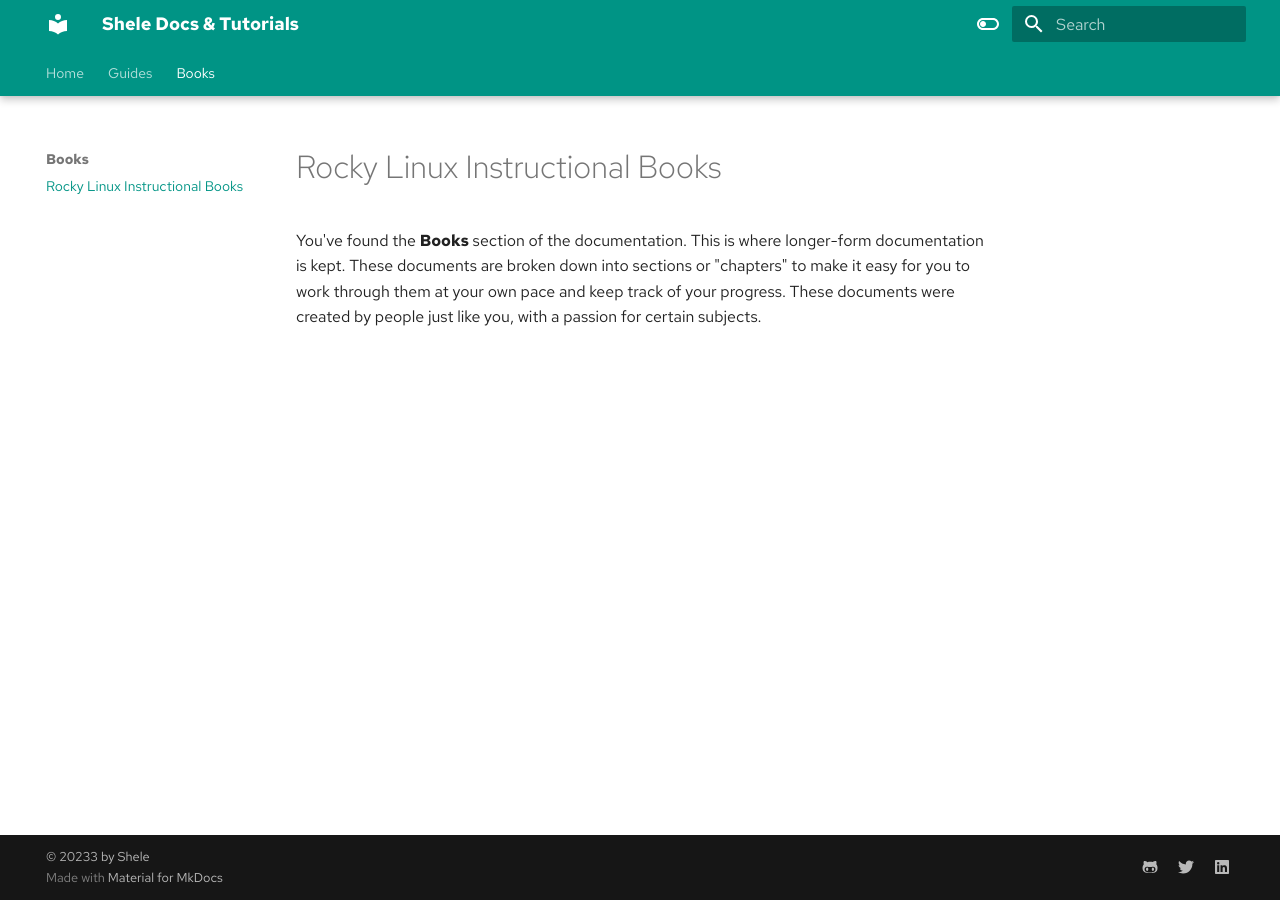
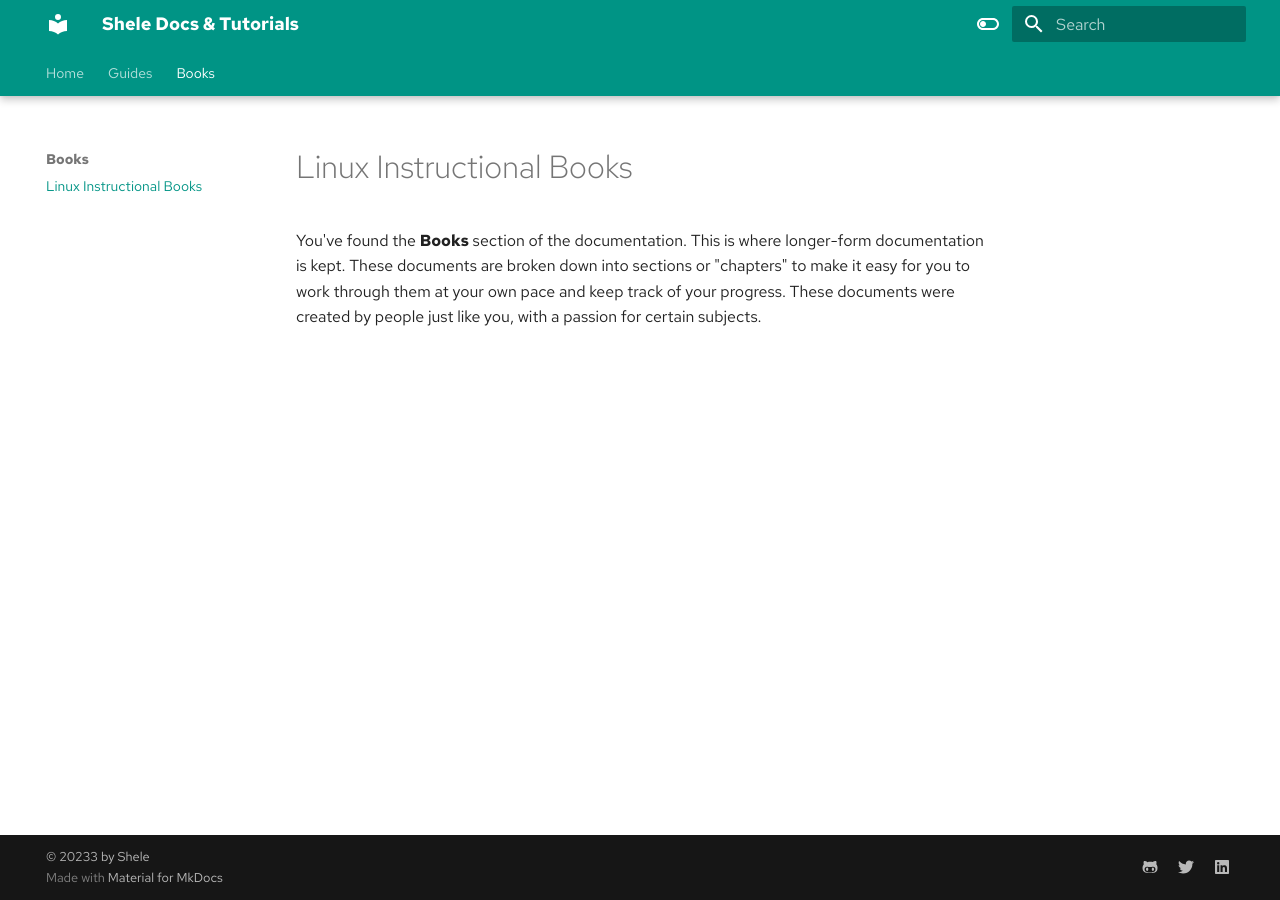
Before and after one commit to masesto/docs, an MkDocs documentation site: the page built from docs/books/index.md, in a window 1280 px wide. Built offline with MkDocs 1.6.1 and Material for MkDocs 9.7.7, drawn with Linux system fonts in a browser that asks for light colours.

```diff
--- a/docs/books/index.md
+++ b/docs/books/index.md
@@ -4,6 +4,6 @@
 contributors: @fromoz, Ganna Zhyrnova
 ---
 
-# Rocky Linux Instructional Books
+# Linux Instructional Books
 
 You've found the **Books** section of the documentation. This is where longer-form documentation is kept. These documents are broken down into sections or "chapters" to make it easy for you to work through them at your own pace and keep track of your progress. These documents were created by people just like you, with a passion for certain subjects.
```
